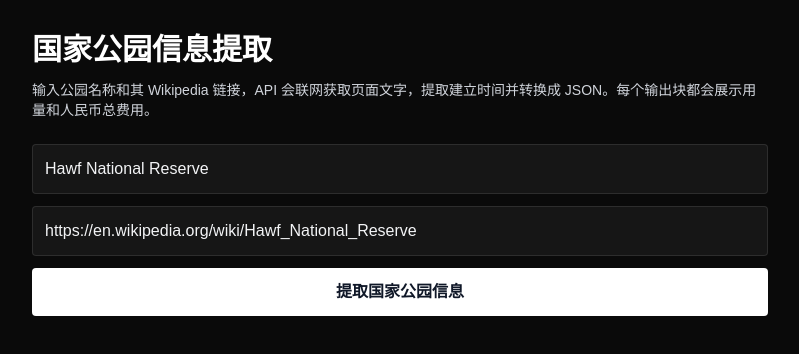
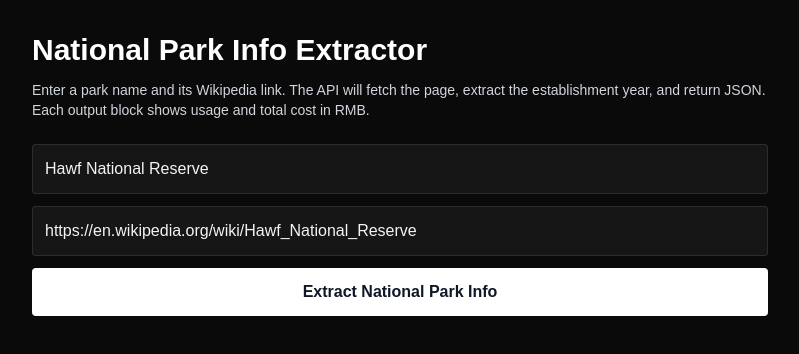
Before and after one commit to iamjoel/ai-copilot, a Next.js app in the folder code/: page /national-parks in a window 1280 px wide. Shown: the top 354 px of the page, without its empty margins (240-1039 px from the left). Built offline with nearby package versions, Linux system fonts and the light colour scheme.

Commit message:
chore:  to en

```diff
--- a/code/src/app/national-parks/page.tsx
+++ b/code/src/app/national-parks/page.tsx
@@ -130,7 +130,7 @@ export default function NationalParksPage() {
     setError(null);
     setResult(null);
     if (!parkName.trim() || !wikiUrl.trim()) {
-      setError("请填写公园名称和 Wikipedia 链接。");
+      setError("Please provide both the park name and its Wikipedia link.");
       return;
     }
 
@@ -159,23 +159,24 @@ export default function NationalParksPage() {
 
   return (
     <main className="mx-auto max-w-3xl px-4 py-8 text-gray-100">
-      <h1 className="mb-3 text-3xl font-semibold text-white">国家公园信息提取</h1>
+      <h1 className="mb-3 text-3xl font-semibold text-white">National Park Info Extractor</h1>
       <p className="mb-6 text-sm text-gray-300">
-        输入公园名称和其 Wikipedia 链接，API 会联网获取页面文字，提取建立时间并转换成 JSON。每个输出块都会展示用量和人民币总费用。
+        Enter a park name and its Wikipedia link. The API will fetch the page, extract the establishment year,
+        and return JSON. Each output block shows usage and total cost in RMB.
       </p>
 
       <form onSubmit={handleSubmit} className="grid gap-3">
         <input
           value={parkName}
           onChange={e => setParkName(e.target.value)}
-          placeholder="公园名称，如：Hawf National Reserve"
+          placeholder="Park name, e.g., Hawf National Reserve"
           className="w-full rounded border border-white/10 bg-white/5 p-3 text-base text-gray-100 placeholder:text-gray-500 focus:border-white/30 focus:outline-none disabled:opacity-60"
           disabled={isLoading}
         />
         <input
           value={wikiUrl}
           onChange={e => setWikiUrl(e.target.value)}
-          placeholder="Wikipedia 链接，如：https://en.wikipedia.org/wiki/Hawf_National_Reserve"
+          placeholder="Wikipedia URL, e.g., https://en.wikipedia.org/wiki/Hawf_National_Reserve"
           className="w-full rounded border border-white/10 bg-white/5 p-3 text-base text-gray-100 placeholder:text-gray-500 focus:border-white/30 focus:outline-none disabled:opacity-60"
           disabled={isLoading}
           type="url"
@@ -185,7 +186,7 @@ export default function NationalParksPage() {
           disabled={isLoading}
           className="inline-flex items-center justify-center rounded bg-white px-4 py-3 text-base font-semibold text-gray-900 transition hover:bg-gray-200 disabled:cursor-not-allowed disabled:opacity-60"
         >
-          {isLoading ? "Processing..." : "提取国家公园信息"}
+          {isLoading ? "Processing..." : "Extract National Park Info"}
         </button>
       </form>
 
@@ -195,14 +196,14 @@ export default function NationalParksPage() {
         <section className="mt-6 space-y-5">
           {result.text && (
             <div className="rounded-lg border border-white/10 bg-white/5 p-4 shadow-sm">
-              <h2 className="mb-2 text-lg font-semibold text-white">文字内容</h2>
+              <h2 className="mb-2 text-lg font-semibold text-white">Extracted Text</h2>
               <p className="whitespace-pre-wrap text-sm leading-relaxed text-gray-200">
                 {result.text}
               </p>
               <GroundingSupports metadata={result.groundingMetadata} />
               <div className="mt-3 text-sm text-gray-200">
-                <div className="text-xs uppercase tracking-[0.08em] text-gray-400">费用</div>
-                <p className="mt-1">RMB 总费用: <strong className="text-white">{formatCny(result.textCost?.cny.total)}</strong></p>
+                <div className="text-xs uppercase tracking-[0.08em] text-gray-400">Cost</div>
+                <p className="mt-1">Total RMB cost: <strong className="text-white">{formatCny(result.textCost?.cny.total)}</strong></p>
               </div>
               <div className="mt-2">
                 <div className="text-xs uppercase tracking-[0.08em] text-gray-400">Usage</div>
@@ -218,8 +219,8 @@ export default function NationalParksPage() {
                 {JSON.stringify(result.json, null, 2)}
               </pre>
               <div className="mt-3 text-sm text-gray-200">
-                <div className="text-xs uppercase tracking-[0.08em] text-gray-400">费用</div>
-                <p className="mt-1">RMB 总费用: <strong className="text-white">{formatCny(result.jsonCost?.cny.total)}</strong></p>
+                <div className="text-xs uppercase tracking-[0.08em] text-gray-400">Cost</div>
+                <p className="mt-1">Total RMB cost: <strong className="text-white">{formatCny(result.jsonCost?.cny.total)}</strong></p>
               </div>
               <div className="mt-2">
                 <div className="text-xs uppercase tracking-[0.08em] text-gray-400">Usage</div>
```
